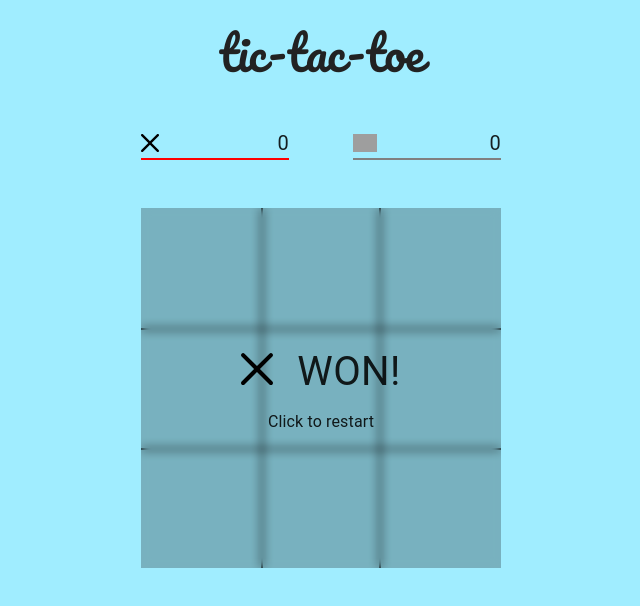
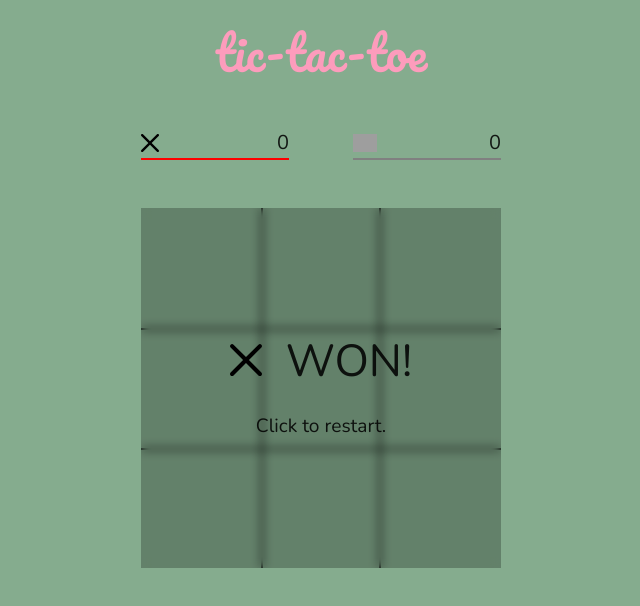
Before and after one commit to marciorasf/tic-tac-toe, a React (Create React App) app: page / in a window 1280 px wide. Shown: the top 606 px of the page, without its empty margins (319-959 px from the left). Built offline with nearby package versions, Linux system fonts and the light colour scheme; grey boxes are pictures that could not be loaded.

Commit message:
improve typography

```diff
--- a/src/pages/Game/index.jsx
+++ b/src/pages/Game/index.jsx
@@ -115,7 +115,7 @@ export default function Game() {
     squares.map((square, index) => (
       <ButtonBase
         key={index}
-        className={classes.cell}
+        className={classes.boardCell}
         onClick={() => handleClickSquare(index)}
         disabled={square || waitingBot}
       >
@@ -216,17 +216,21 @@ export default function Game() {
             alignItems="center"
             style={{ position: "relative" }}
           >
-            <Box className={classes.table}>
+            <Box className={classes.board}>
               {Squares()}
 
               {isEndGame() && (
                 <Grid
                   item
                   xs={12}
-                  className={classes.endGameMessageContainer}
+                  className={classes.endGameContainer}
                   onClick={restartGame}
                 >
-                  <Typography component="p" className={classes.winnerText}>
+                  <Typography
+                    component="p"
+                    variant="h2"
+                    className={classes.endGameText}
+                  >
                     {currentWinner ? (
                       <>
                         <img
@@ -240,9 +244,11 @@ export default function Game() {
                     )}
                   </Typography>
 
-                  <hr className={classes.dividerSmall} />
+                  <hr className={classes.dividerMedium} />
 
-                  <Typography>Click to restart</Typography>
+                  <Typography component="p" variant="body1">
+                    Click to restart.
+                  </Typography>
                 </Grid>
               )}
             </Box>
--- a/src/pages/Game/styles.jsx
+++ b/src/pages/Game/styles.jsx
@@ -40,27 +40,27 @@ export default makeStyles((theme) => {
     underlineScore: {
       borderBottom: "2px solid red",
     },
-    table: {
+    board: {
       position: "relative",
       display: "grid",
       gridTemplateRows: `repeat(3, ${cellSize}px)`,
       gridTemplateColumns: `repeat(3, ${cellSize}px)`,
 
-      "& $cell:nth-child(3n + 2)": {
+      "& $boardCell:nth-child(3n + 2)": {
         borderRight: `${cellBorderWidth} solid ${cellBorderColor}`,
         borderLeft: `${cellBorderWidth} solid ${cellBorderColor}`,
       },
 
-      "& $cell:nth-child(n + 4)": {
+      "& $boardCell:nth-child(n + 4)": {
         borderTop: `${cellBorderWidth} solid ${cellBorderColor}`,
       },
     },
-    cell: {
+    boardCell: {
       display: "flex",
       justifyContent: "center",
       alignItems: "center",
     },
-    endGameMessageContainer: {
+    endGameContainer: {
       position: "absolute",
       height: "100%",
       width: "100%",
@@ -74,8 +74,7 @@ export default makeStyles((theme) => {
       justifyContent: "center",
       cursor: "pointer",
     },
-    winnerText: {
-      fontSize: 40,
+    endGameText: {
       textTransform: "uppercase",
 
       "& img": {
--- a/src/styles/global.css
+++ b/src/styles/global.css
@@ -3,5 +3,5 @@
 
 
 body {
-  background-color: #a0edff !important;
+  background-color: #85ac8e !important;
 }
--- a/src/styles/theme.js
+++ b/src/styles/theme.js
@@ -3,17 +3,26 @@ import { createMuiTheme } from "@material-ui/core/styles";
 const theme = createMuiTheme({
   palette: {
     primary: {
-      main: "#fe6b35",
+      main: "#88d57a",
     },
     secondary: {
-      main: "#00ff00",
+      main: "#03056d",
     },
   },
   typography: {
+    fontFamily: "Nunito, sans-serif",
     h1: {
       fontSize: "3rem",
       fontFamily: "Pacifico, sans-serif",
-      color: "#222222",
+      color: "#fd9cbc",
+    },
+    h2: {
+      fontSize: "2.8rem",
+      fontWeight: "500",
+    },
+    body1: {
+      fontSize: "1.2rem",
+      fontWeight: 400,
     },
   },
 });
```
